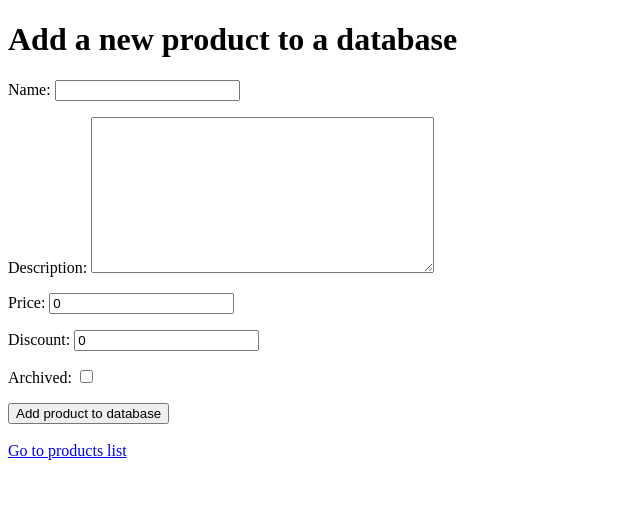
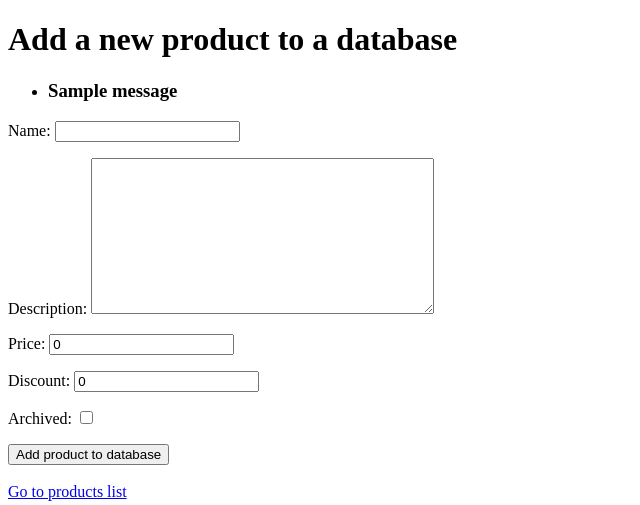
Before and after one commit to MikhailNartsissov/SkillboxDjango, a Django app: page /shop/products/create/ in a window 1280 px wide. Shown: the top 505 px of the page, without its empty margins (0-640 px from the left). Run offline with Django 4.2, Linux system fonts and the light colour scheme; tables that the repository leaves empty hold one stand-in row (values such as "Sample post"); one stand-in notice (Sample message) is shown.

Commit message:
00016-product-name-cannot-start-with-digit-feature-added

```diff
--- a/M_06_Forms/mysite/shopapp/templates/shopapp/create-product.html
+++ b/M_06_Forms/mysite/shopapp/templates/shopapp/create-product.html
@@ -9,6 +9,13 @@
 <div>
     <form method="post">
         {% csrf_token %}
+        {% if messages %}
+        <ul class="messages">
+            {% for message in messages %}
+                <li><h3>{{ message }}</h3></li>
+            {% endfor %}
+        </ul>
+        {% endif %}
         {{ form.as_p }}
         <button type="submit">
             Add product to database
--- a/M_06_Forms/mysite/shopapp/views.py
+++ b/M_06_Forms/mysite/shopapp/views.py
@@ -6,6 +6,8 @@ from django.shortcuts import render, redirect, reverse
 
 from .models import Product, Order
 from .forms import ProductForm, OrderForm
+
+from django.contrib import messages
 
 
 def shop_index(request: HttpRequest):
@@ -39,9 +41,12 @@ def create_product(request: HttpRequest) -> HttpResponse:
     if request.method == 'POST':
         form = ProductForm(request.POST)
         if form.is_valid():
-            form.save()
-            url = reverse("shopapp:products_list")
-            return redirect(url)
+            if not form.cleaned_data["name"][0].isdigit():
+                form.save()
+                url = reverse("shopapp:products_list")
+                return redirect(url)
+            else:
+                messages.error(request, "Please ensure that product name doesn't start with digit.")
     form = ProductForm()
     context = {
         "form": form,
```
